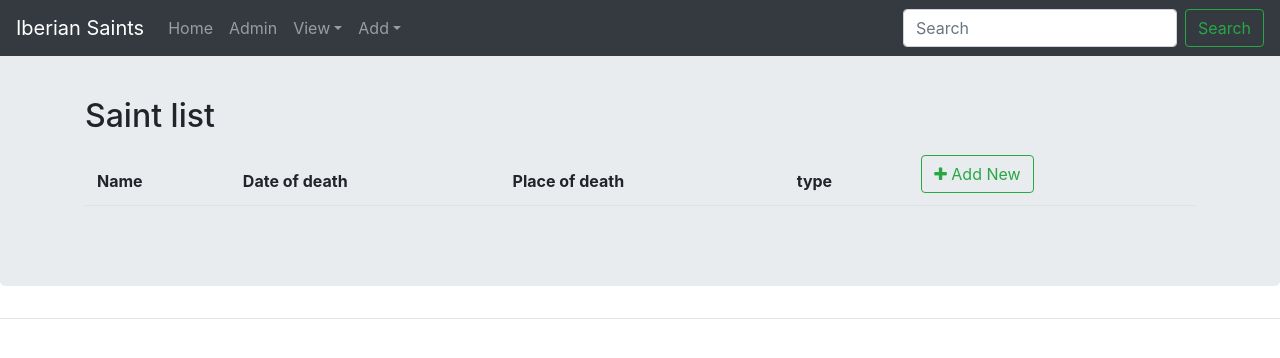
After one commit to Kandroodi/IberianSaints, a Django app: page /saint/list in a window 1280 px wide. The commit adds this page. Shown: the top 358 px of the page. Run offline with Django 3.2, Linux system fonts and the light colour scheme; data that the repository does not hold is empty; parts of the project's set-up code (start-up, migrations or seed data) failed here and were passed over; some libraries are stand-ins or nearby versions.

Commit message:
saint list and form

```diff
--- a/saints/models.py
+++ b/saints/models.py
@@ -82,9 +82,9 @@ class SaintType(models.Model):
 class Saint(models.Model):
     name = models.CharField(max_length=256)
     death_date = PartialDateField(blank=True, null=True)
-    death_place = models.ForeignKey(Location, on_delete=models.CASCADE, blank=True, default='')
-    type = models.ForeignKey(SaintType, related_name='saints', on_delete=models.CASCADE, blank=True, default='')
-    description = models.TextField(default='', blank=True)
+    death_place = models.ForeignKey(Location, on_delete=models.CASCADE, blank=True, default='', null=True)
+    type = models.ForeignKey(SaintType, related_name='saints', on_delete=models.CASCADE, blank=True, default='', null=True)
+    description = models.TextField(default='', blank=True, null=True)
 
 
 class ObjectType(models.Model):
--- a/saints/templates/saints/header.html
+++ b/saints/templates/saints/header.html
@@ -22,6 +22,7 @@
           <a class="dropdown-item" href="{% url 'saints:church-list' %}">Church</a>
           <a class="dropdown-item" href="{% url 'saints:bibliography-list' %}">Bibliography</a>
           <a class="dropdown-item" href="{% url 'saints:inscription-list' %}">Inscription</a>
+          <a class="dropdown-item" href="{% url 'saints:saint-list' %}">Saint</a>
 <!--          <a class="dropdown-item" href="#">Person</a>-->
 <!--          <a class="dropdown-item" href="#">Something else here</a>-->
         </div>
@@ -32,6 +33,7 @@
           <a class="dropdown-item" href="{% url 'saints:church-insert' %}">Church</a>
           <a class="dropdown-item" href="{% url 'saints:bibliography-insert' %}">Bibliography</a>
           <a class="dropdown-item" href="{% url 'saints:inscription-insert' %}">Inscription</a>
+          <a class="dropdown-item" href="{% url 'saints:saint-insert' %}">Saint</a>
 <!--           <a class="dropdown-item" href="#">Person</a>-->
 <!--          <a class="dropdown-item" href="#">Something else here</a>-->
         </div>
--- /dev/null
+++ b/saints/templates/saints/saint_list.html
@@ -0,0 +1,42 @@
+{% extends 'saints/base.html' %}
+{% load widget_tweaks %}
+
+{% block main_content %}
+    <h2>Saint list</h2>
+    <table class="table table-borderless">
+        <thead class="border-bottom font-weight-bold">
+            <tr>
+                <th scope="col">Name</th>
+                <th scope="col">Date of death</th>
+                <th scope="col">Place of death</th>
+                <th scope="col">type</th>
+                <td>
+                    <a href= "{% url 'saints:saint-insert' %}"
+                       class="btn btn-outline-success"
+                       target="popup"
+                       onclick="window.open('{% url 'saints:saint-insert' %}','popup','width=600,height=600'); return false;">
+                        <i class="fa fa-plus"></i> Add New</a>
+                </td>
+            </tr>
+        </thead>
+        <tbody>
+            {% for saint in saints %}
+            <tr>
+                <td>{{saint.name}}</td>
+                <td>{{saint.death_date}}</td>
+                <td>{{saint.death_place}}</td>
+                <td>{{saint.type}}</td>
+                <td>
+                    <a href="{% url 'saints:saint-update' saint.id %}" class="btn text-secondary px-0"><i class="fa fa-edit fa-lg"></i></a>
+                    <form action="{% url 'saints:saint-delete' saint.id %}" method="post" class="d-inline">
+                        {% csrf_token %}
+                        <button type="submit" class="btn" onclick="return confirm('Are you sure you want to delete all entities connected to this from the database?')">
+                        <i class="fa fa-trash fa-lg text-danger float-right"></i>
+                        </button>
+                    </form>
+                </td>
+            </tr>
+            {% endfor %}
+        </tbody>
+    </table>
+{% endblock %}
--- a/saints/urls.py
+++ b/saints/urls.py
@@ -19,4 +19,8 @@ urlpatterns = [
     url(r'^inscription/new/(?P<pk>\d+)/$', views.InscriptionUpdateView.as_view(), name='inscription-update'),
     url(r'^inscription/delete/(?P<pk>\d+)/$', views.InscriptionDeleteView.as_view(), name='inscription-delete'),
     path('inscription/list', views.InscriptionListView.as_view(), name='inscription-list'),
+    url(r'^saint/new/$', views.SaintCreatView.as_view(), name='saint-insert'),
+    url(r'^saint/new/(?P<pk>\d+)/$', views.SaintUpdateView.as_view(), name='saint-update'),
+    url(r'^saint/delete/(?P<pk>\d+)/$', views.SaintDeleteView.as_view(), name='saint-delete'),
+    path('saint/list', views.SaintListView.as_view(), name='saint-list'),
 ]
--- a/saints/views.py
+++ b/saints/views.py
@@ -128,3 +128,31 @@ class InscriptionUpdateView(UpdateView):
 class InscriptionDeleteView(DeleteView):
     model = Inscription
     success_url = reverse_lazy("saints:inscription-list")
+
+# Saint
+# @method_decorator(login_required, name='dispatch')
+class SaintListView(ListView):
+    model = Saint
+    template_name = 'installations/saint_list.html'
+    context_object_name = 'saints'
+
+
+# @method_decorator(login_required, name='dispatch')
+class SaintCreatView(CreateView):
+    model = Saint
+    fields = '__all__'
+    template_name = 'saints/saint_form.html'
+    success_url = reverse_lazy('saints:saint-list')
+
+
+# @method_decorator(login_required, name='dispatch')
+class SaintUpdateView(UpdateView):
+    model = Saint
+    fields = '__all__'
+    success_url = reverse_lazy('saints:saint-list')
+
+
+# @method_decorator(login_required, name='dispatch')
+class SaintDeleteView(DeleteView):
+    model = Saint
+    success_url = reverse_lazy("saints:saint-list")
```
Also changed, not shown: saints/templates/saints/saint_form.html (added, +30 -0 lines).
